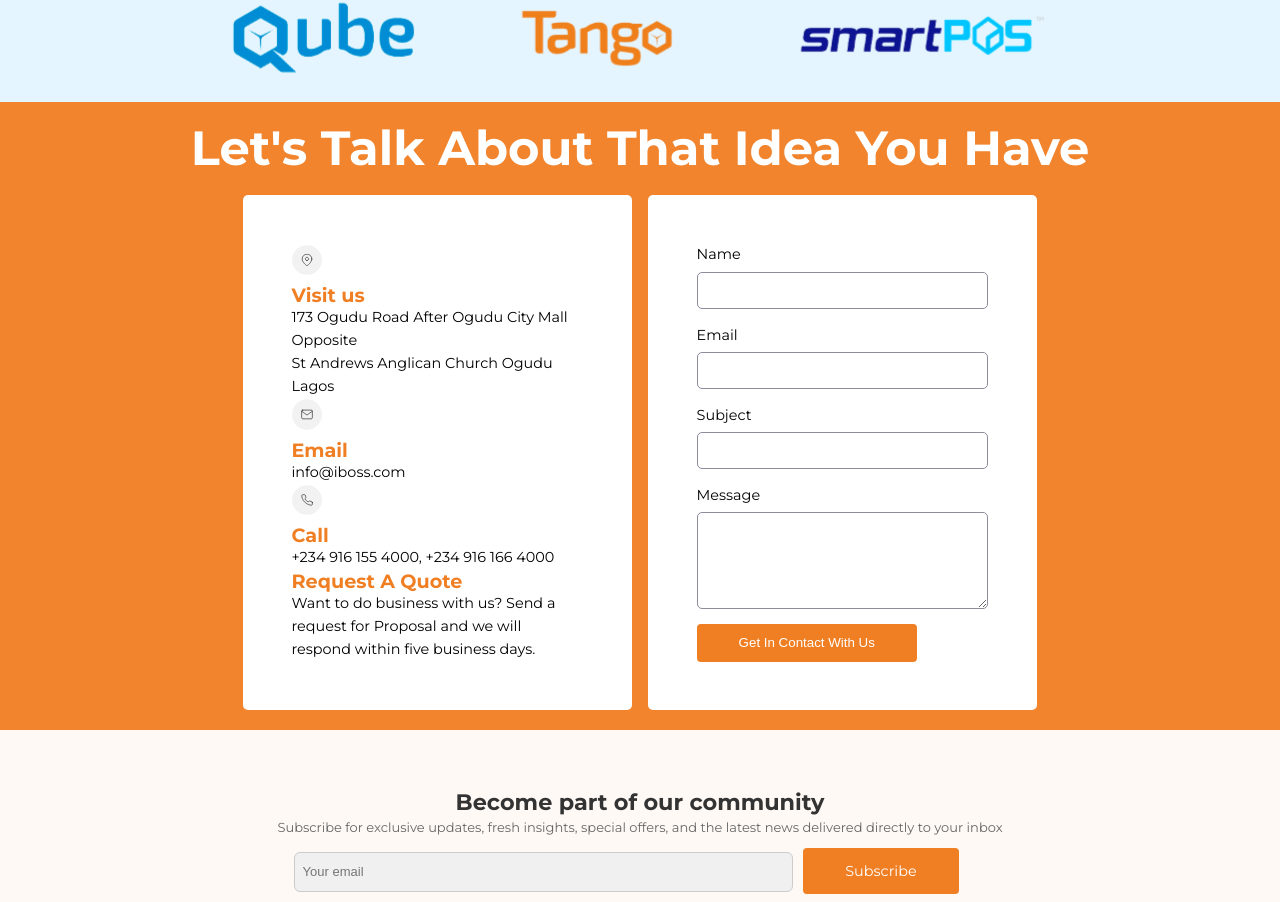
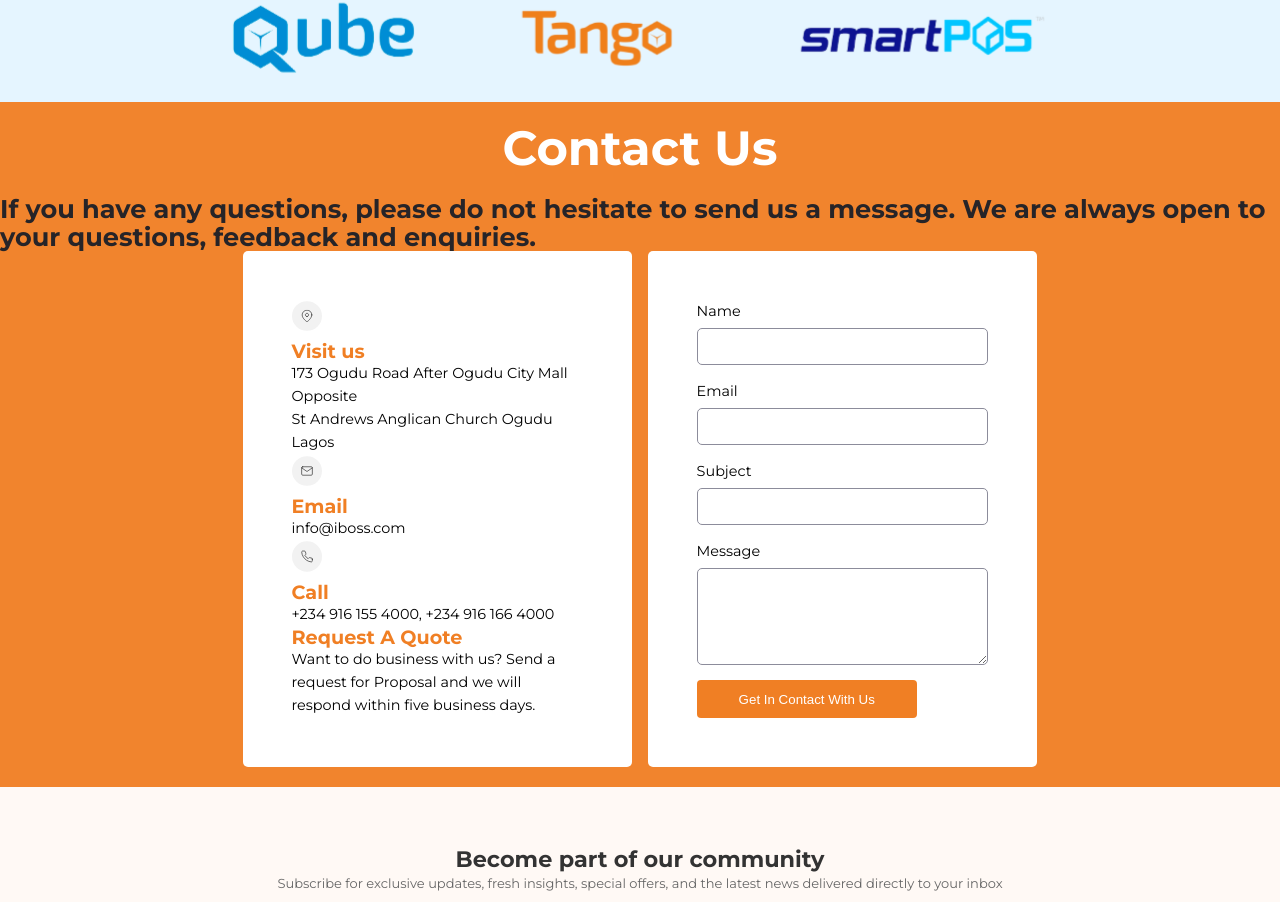
Before and after one commit to iBoss-Africa/quantum-website, a React (Create React App) app: page / in a window 1280 px wide. Shown: the part 2940-3842 px from the top of the page. Built offline with nearby package versions, Linux system fonts and the light colour scheme.

Commit message:
Clean up logs

```diff
--- a/src/components/Contact/ContactComponent.jsx
+++ b/src/components/Contact/ContactComponent.jsx
@@ -7,7 +7,9 @@ import Phone from '../../assets/contact/Phone.svg';
 const ContactComponent = () => {
     return (
         <section id="our_contact">
-            <h2>Let's Talk About That Idea You Have</h2>
+            <h2>Contact Us</h2>
+            <h3>If you have any questions, please do not hesitate to send us a message.
+                We are always open to your questions, feedback and enquiries.</h3>
             <div className="container contact_info_container">
                 <div className="contact_information">
                     <div className="contact_info_item">
@@ -57,15 +59,15 @@ const ContactComponent = () => {
                         <form action="">
                             <div className="form_input">
                                 <label htmlFor="name">Name</label>
-                                <input type="text" name="name" id="name" required/>
+                                <input type="text" name="name" id="name" required />
                             </div>
                             <div className="form_input">
                                 <label htmlFor="email">Email</label>
-                                <input type="email" name="email" id="email" required/>
+                                <input type="email" name="email" id="email" required />
                             </div>
                             <div className="form_input">
                                 <label htmlFor="subject">Subject</label>
-                                <input type="subject" name="subject" id="subject" required/>
+                                <input type="subject" name="subject" id="subject" required />
                             </div>
                             <div className="form_input">
                                 <label htmlFor="message">Message</label>
```
